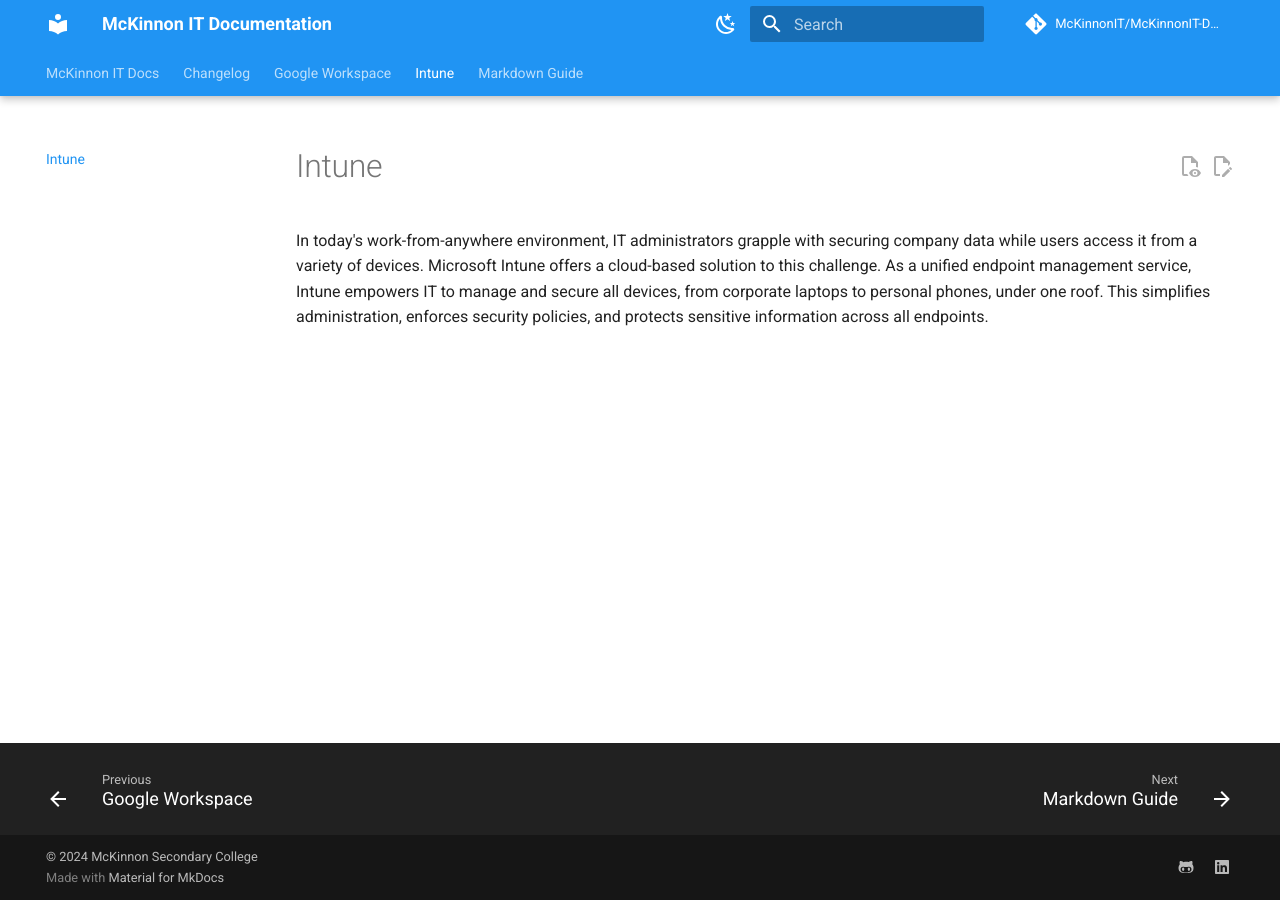
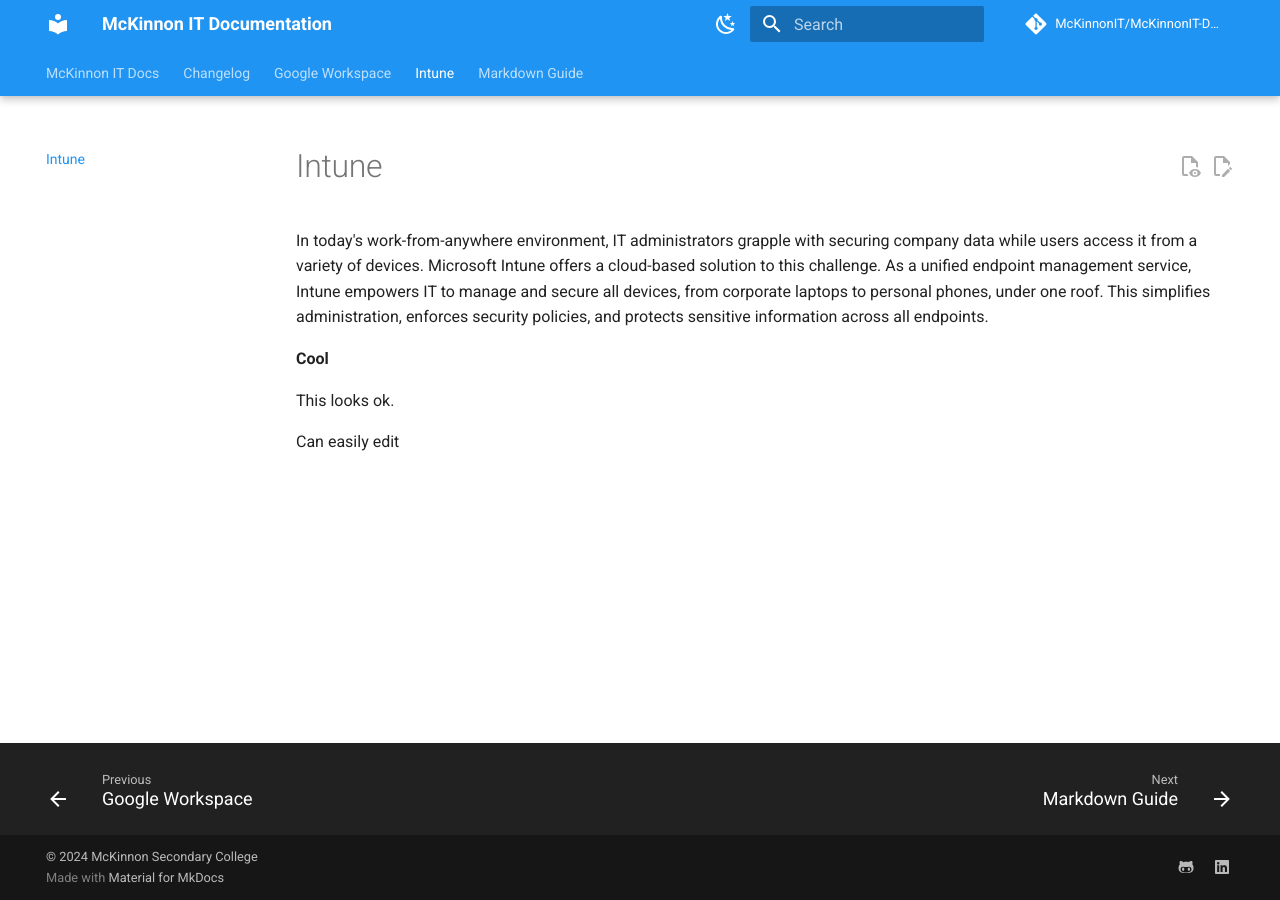
Before and after one commit to McKinnonIT/McKinnonIT-Docs, an MkDocs documentation site: the page built from docs/intune.md, in a window 1280 px wide. Built offline with MkDocs 1.6.1 and Material for MkDocs 9.7.7, drawn with Linux system fonts in a browser that asks for light colours; comment, search, counter and statistics services are not loaded.

Commit message:
Updated intune docs

```diff
--- a/docs/intune.md
+++ b/docs/intune.md
@@ -1,3 +1,9 @@
 # Intune
 
 In today's work-from-anywhere environment, IT administrators grapple with securing company data while users access it from a variety of devices. Microsoft Intune offers a cloud-based solution to this challenge. As a unified endpoint management service, Intune empowers IT to manage and secure all devices, from corporate laptops to personal phones, under one roof. This simplifies administration, enforces security policies, and protects sensitive information across all endpoints.
+
+**Cool**
+
+This looks ok.
+
+Can easily edit
```
